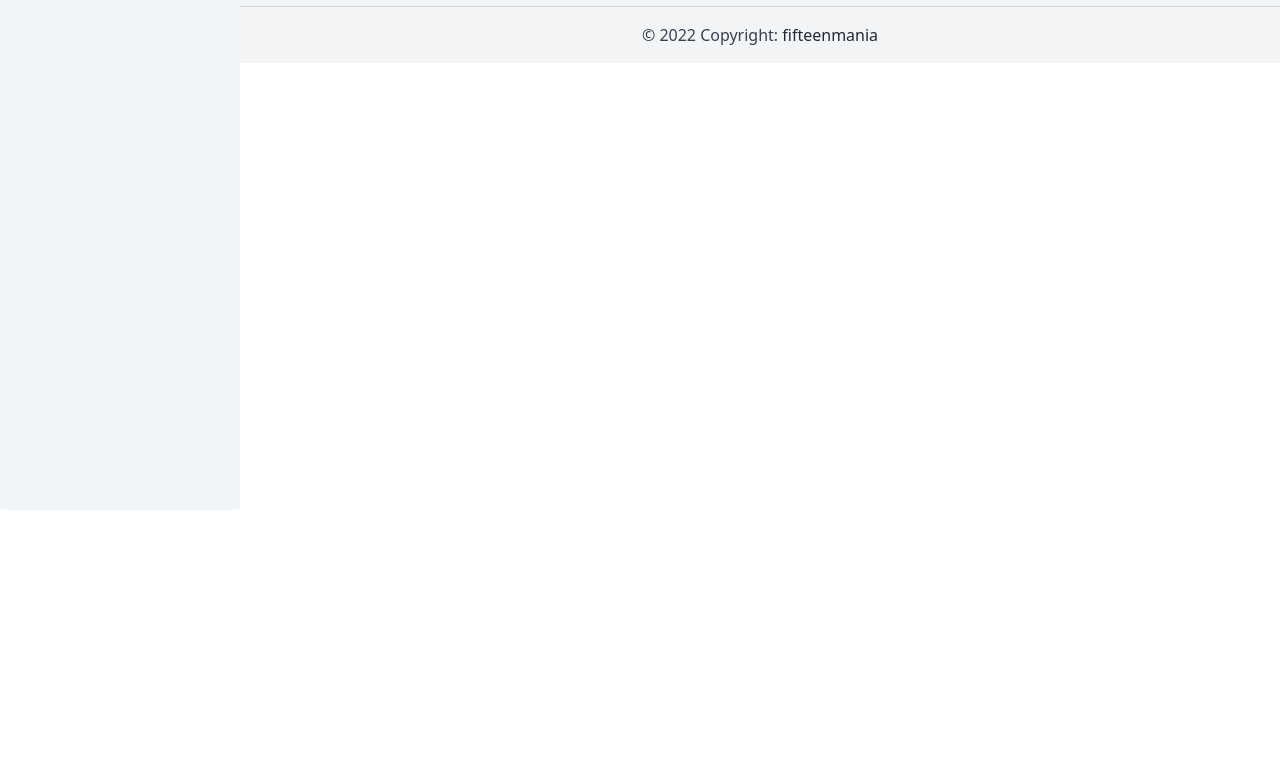
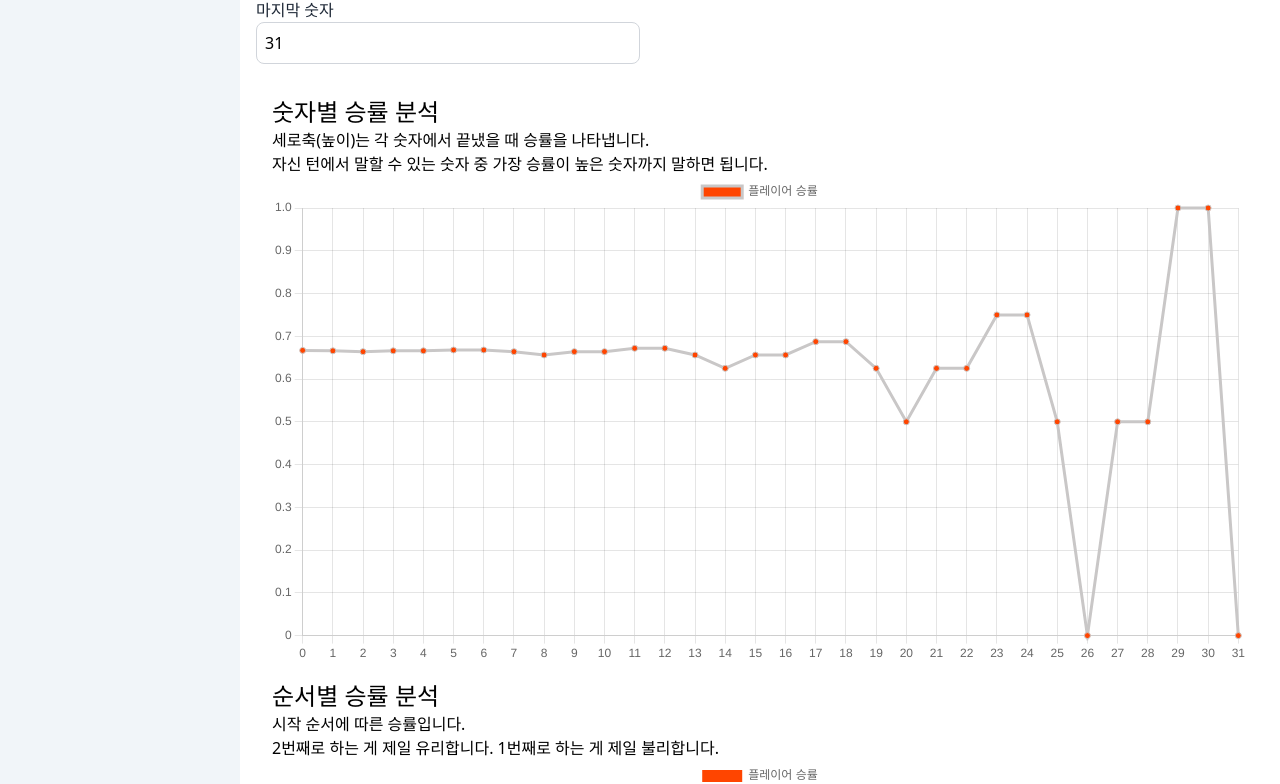
Before and after one commit to fifteenmania/baskin-client2, a React (Create React App) app: page /#/calculator in a window 1280 px wide. Shown: the part 290-1074 px from the top of the page. Before the commit the page ends 800 px from the top, so only its background shows below. Built offline with nearby package versions, Linux system fonts and the light colour scheme; the HTML template or start-up script is replaced by a standard one.

Commit message:
feat: fix as hashrouter

```diff
--- a/src/App.tsx
+++ b/src/App.tsx
@@ -1,8 +1,8 @@
-import { BrowserRouter } from "react-router-dom";
+import { HashRouter } from "react-router-dom";
 import Main from "./feature/main/Main";
 
 export default function App() {
-  return <BrowserRouter>
+  return <HashRouter>
     <Main/>
-  </BrowserRouter>
+  </HashRouter>
 }
--- a/src/feature/calculator/StartingIndicator.tsx
+++ b/src/feature/calculator/StartingIndicator.tsx
@@ -17,7 +17,8 @@ export default function StartingIndicator({loseProbAtZero} : {loseProbAtZero: nu
   }
   return <div className='pr-4 pl-4 pt-4'>
     <h2 className='text-2xl'>순서별 승률 분석</h2>
-    {`${bestStarting + 1}번째로 하는 게 제일 유리합니다. ${worstStarting + 1}번째로 하는 게 제일 불리합니다.`}
+    <p>시작 순서에 따른 승률입니다.</p>
+    <p>{`${bestStarting + 1}번째로 하는 게 제일 유리합니다. ${worstStarting + 1}번째로 하는 게 제일 불리합니다.`}</p>
     <Bar data={data} />
   </div>
 }
--- a/src/feature/main/Footer.tsx
+++ b/src/feature/main/Footer.tsx
@@ -1,9 +1,9 @@
 import { GithubIcon } from "asset/assets"
 import { GmailIcon } from "asset/assets"
 
-function FooterIcon({href, svg} : {href: string, svg: React.ReactNode}) {
+function FooterIcon({href, svg, ...props} : {href: string, svg: React.ReactNode}) {
   return <a className='mr-9 text-gray-800 dark:text-gray-50' href={href}>
-    <svg className='w-5 h-5 dark:fill-white'>
+    <svg className='w-5 h-5 dark:fill-white' role="img" {...props}>
       {svg}
     </svg>
   </a>
```
Also changed, not shown: src/logo.svg (deleted).
